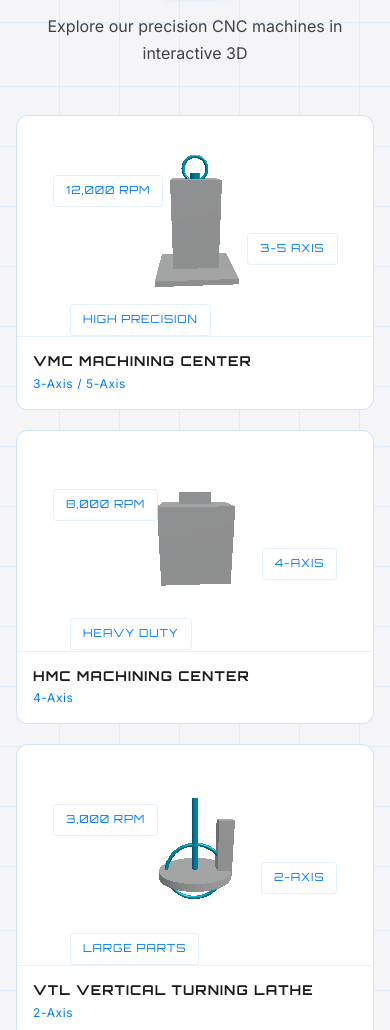
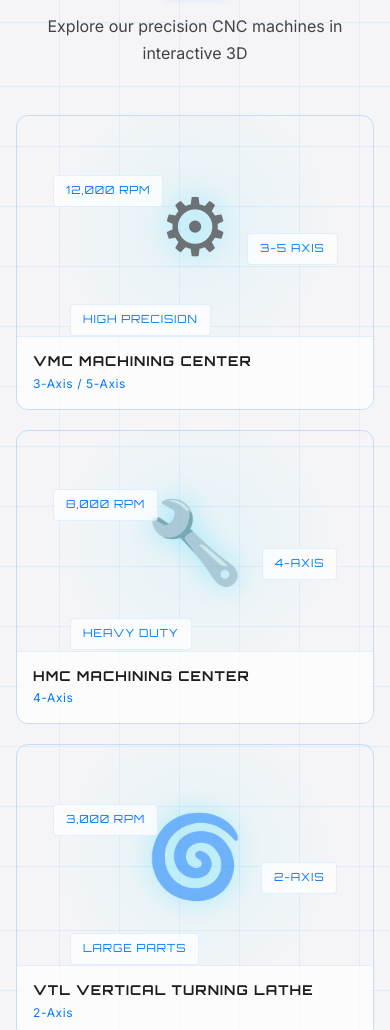
Before and after one commit to PreethamGowda-B/futuristiccncsolutions, a website: page index.html in a window 390 px wide. Shown: the part 4982-6012 px from the top of the page. Drawn offline with nearby package versions, Linux system fonts and the light colour scheme; animation ran at ten frames a second.

Commit message:
perf: single shared WebGL renderer for all machine canvases
Replace 3 separate WebGLRenderer instances with one shared renderer
using scissor/viewport rendering. This eliminates 2 extra GPU contexts
and their associated driver overhead — the primary cause of lag on
mobile and mid-range devices.

- Single renderer draws into each machine-viewport's screen rect per frame
- Rendering skipped entirely when machine-showcase is off-screen
- Mobile/low-end devices get CSS icon fallbacks (zero GPU cost)
- Reduced geometry segment counts (torus/cylinder) for lower vertex load
- machine-info and spec-tags z-indexed above shared canvas layer

```diff
--- a/css/components.css
+++ b/css/components.css
@@ -370,9 +370,17 @@ textarea.error {
   border-radius: 12px;
   overflow: hidden;
   border: 1px solid var(--color-accent-border);
-  background: var(--color-bg-secondary);
+  background: transparent;   /* shared renderer canvas shows through */
   transition: var(--transition-medium);
   cursor: pointer;
+  isolation: isolate;        /* keep spec-tags and machine-info above shared canvas */
+}
+
+/* Ensure machine info and spec tags render above the shared WebGL canvas (z-index 5) */
+.machine-info,
+.spec-tag {
+  position: relative;
+  z-index: 6;
 }
 
 .machine-viewport:hover {
@@ -976,8 +984,27 @@ textarea.error {
   display: block;
 }
 
+/* CSS fallback shown on mobile instead of WebGL canvas */
+.machine-canvas-fallback {
+  width: 100%;
+  height: 300px;
+  display: flex;
+  align-items: center;
+  justify-content: center;
+  background: radial-gradient(circle at 50% 50%, rgba(0,212,255,0.08) 0%, transparent 70%);
+}
+
+.mcf-icon {
+  font-size: 5rem;
+  opacity: 0.6;
+  filter: drop-shadow(0 0 12px rgba(0,212,255,0.5));
+}
+
 @media (max-width: 767px) {
   .machine-canvas {
+    height: 220px;
+  }
+  .machine-canvas-fallback {
     height: 220px;
   }
   .machine-grid {
--- a/js/machines.js
+++ b/js/machines.js
@@ -1,7 +1,14 @@
 /**
  * machines.js — Machine Showcase 3D Models
- * Manages three interactive CNC machine representations using Three.js.
- * Falls back to procedural geometry if GLTF models are unavailable.
+ *
+ * ARCHITECTURE: Single shared WebGLRenderer using scissor + viewport rendering.
+ * Instead of 3 separate WebGL contexts (which each consume GPU memory and
+ * driver overhead), one renderer draws into each canvas's screen region per
+ * frame. This cuts GPU context overhead by ~66% and is the standard approach
+ * for multi-canvas Three.js scenes.
+ *
+ * On mobile the 3D canvases are replaced with static CSS placeholders to
+ * eliminate WebGL overhead entirely on constrained devices.
  */
 
 import * as THREE from 'three';
@@ -14,7 +21,6 @@ const MACHINES = [
     axes:         '3-Axis / 5-Axis',
     spindleSpeed: '12,000 RPM',
     applications: ['Mold Making', 'Aerospace Parts', 'Automotive Components'],
-    geometry:     'procedural',
   },
   {
     id:           'hmc',
@@ -22,7 +28,6 @@ const MACHINES = [
     axes:         '4-Axis',
     spindleSpeed: '8,000 RPM',
     applications: ['Heavy Machining', 'Batch Production', 'Complex Housings'],
-    geometry:     'procedural',
   },
   {
     id:           'vtl',
@@ -30,117 +35,126 @@ const MACHINES = [
     axes:         '2-Axis',
     spindleSpeed: '3,000 RPM',
     applications: ['Large Diameter Parts', 'Flanges', 'Heavy Engineering'],
-    geometry:     'procedural',
   },
 ];
 
+// ─── Performance tier detection ───────────────────────────────────────────────
+// On mobile or low-core devices, skip WebGL entirely and show CSS placeholders.
+const isMobile = /Mobi|Android|iPhone|iPad/i.test(navigator.userAgent) ||
+                 window.innerWidth < 768;
+const isLowEnd = navigator.hardwareConcurrency <= 2;
+const useWebGL = !isMobile && !isLowEnd;
+
 // ─── Module state ─────────────────────────────────────────────────────────────
-const machineGroups   = [];   // THREE.Group per machine
-const machineScenes   = [];   // THREE.Scene per canvas
-const machineRenderers = [];  // THREE.WebGLRenderer per canvas
-const machineCameras  = [];   // THREE.PerspectiveCamera per canvas
-const rotationSpeeds  = [];   // current Y-rotation speed per machine
-const rimLights       = [];   // neon rim PointLight per machine (null when inactive)
-const visibleFlags    = [];   // whether each canvas is in the viewport
+let sharedRenderer = null;      // single THREE.WebGLRenderer
+const scenes        = [];       // THREE.Scene per machine
+const cameras       = [];       // THREE.PerspectiveCamera per machine
+const groups        = [];       // THREE.Group per machine
+const rotSpeeds     = [];       // Y-rotation speed per machine
+const rimLights     = [];       // neon rim PointLight per machine
+const canvasEls     = [];       // HTMLCanvasElement references
+let   showcaseVisible = false;  // IntersectionObserver flag
 
-const BASE_SPEED = 0.003;     // radians per frame at 60fps equivalent
-const isMobile   = window.innerWidth < 768 || navigator.hardwareConcurrency < 4;
+const BASE_SPEED = 0.003;
 
 // ─── initMachines ─────────────────────────────────────────────────────────────
-/**
- * Create a renderer/scene/camera for each .machine-canvas element and
- * build procedural machine geometry.
- */
 export function initMachines() {
-  const canvases = document.querySelectorAll('.machine-canvas');
+  const viewports = document.querySelectorAll('.machine-viewport');
 
-  // IntersectionObserver to pause rendering of off-screen canvases
-  const observer = new IntersectionObserver((entries) => {
-    entries.forEach(entry => {
-      const idx = Array.from(canvases).indexOf(entry.target);
-      if (idx >= 0) visibleFlags[idx] = entry.isIntersecting;
-    });
-  }, { threshold: 0.1 });
+  if (!useWebGL) {
+    // Mobile / low-end: replace canvases with lightweight CSS placeholders
+    _injectCSSFallbacks(viewports);
+    _wireSpecPanel();
+    return;
+  }
 
-  canvases.forEach((canvas, idx) => {
-    // Per-machine renderer — disable shadows and cap pixel ratio for performance
-    const renderer = new THREE.WebGLRenderer({ canvas, antialias: !isMobile, alpha: true });
-    renderer.setPixelRatio(isMobile ? 1 : Math.min(window.devicePixelRatio, 2));
-    renderer.setSize(canvas.clientWidth || 400, canvas.clientHeight || 300);
-    renderer.shadowMap.enabled = false;  // shadows disabled — too expensive for 3 simultaneous renderers
-    renderer.toneMapping = THREE.ACESFilmicToneMapping;
-    machineRenderers.push(renderer);
+  // Create ONE shared renderer — no canvas attached yet (we use setViewport/setScissor)
+  sharedRenderer = new THREE.WebGLRenderer({
+    antialias: false,   // off for performance; looks fine at normal viewing distance
+    alpha:     true,
+    powerPreference: 'high-performance',
+  });
+  sharedRenderer.setPixelRatio(Math.min(window.devicePixelRatio, 1.5));
+  sharedRenderer.shadowMap.enabled = false;
+  sharedRenderer.toneMapping = THREE.ACESFilmicToneMapping;
+  sharedRenderer.autoClear = false; // we clear manually per viewport
 
-    // Per-machine scene
+  // Size the shared canvas to full window; it sits behind all machine-viewports
+  const sharedCanvas = sharedRenderer.domElement;
+  sharedCanvas.style.cssText = `
+    position: fixed;
+    top: 0; left: 0;
+    width: 100%; height: 100%;
+    pointer-events: none;
+    z-index: 5;
+  `;
+  document.body.appendChild(sharedCanvas);
+  _resizeSharedRenderer();
+
+  // Build a scene + camera + group per machine viewport
+  viewports.forEach((vp, idx) => {
+    const canvas = vp.querySelector('.machine-canvas');
+    canvasEls.push(canvas);
+
+    // Hide the individual canvas elements — rendering happens on sharedCanvas
+    if (canvas) canvas.style.display = 'none';
+
     const scene = new THREE.Scene();
-    machineScenes.push(scene);
-
-    // Lights — simplified for performance
     scene.add(new THREE.AmbientLight(0xffffff, 1.5));
     const dir = new THREE.DirectionalLight(0xffffff, 2.0);
     dir.position.set(5, 10, 5);
-    dir.castShadow = false;
     scene.add(dir);
-    const neon = new THREE.PointLight(0x00D4FF, 2, 20);
+    const neon = new THREE.PointLight(0x00D4FF, 1.5, 20);
     neon.position.set(-3, 3, 3);
     scene.add(neon);
+    scenes.push(scene);
 
-    // Per-machine camera
-    const w = canvas.clientWidth  || 400;
-    const h = canvas.clientHeight || 300;
-    const camera = new THREE.PerspectiveCamera(60, w / h, 0.1, 100);
+    const camera = new THREE.PerspectiveCamera(60, 1, 0.1, 100);
     camera.position.set(0, 1.5, 5);
     camera.lookAt(0, 0, 0);
-    machineCameras.push(camera);
+    cameras.push(camera);
 
-    // Build procedural machine group
     const group = _buildMachineGeometry(idx);
     scene.add(group);
-    machineGroups.push(group);
+    groups.push(group);
 
-    rotationSpeeds.push(BASE_SPEED);
+    rotSpeeds.push(BASE_SPEED);
     rimLights.push(null);
-    visibleFlags.push(true);
-
-    // Observe for visibility
-    observer.observe(canvas);
   });
 
-  // Wire spec panel close button
-  const closeBtn = document.querySelector('.spec-panel-close');
-  if (closeBtn) {
-    closeBtn.addEventListener('click', _closeSpecPanel);
+  // Pause rendering when machine showcase is off-screen
+  const section = document.getElementById('machine-showcase');
+  if (section) {
+    new IntersectionObserver(
+      ([entry]) => { showcaseVisible = entry.isIntersecting; },
+      { threshold: 0.05 }
+    ).observe(section);
   }
-  // Close on Escape key
-  document.addEventListener('keydown', (e) => {
-    if (e.key === 'Escape') _closeSpecPanel();
-  });
+
+  // Handle window resize
+  window.addEventListener('resize', _resizeSharedRenderer, { passive: true });
+
+  _wireSpecPanel();
 }
 
 // ─── onMachineHover ───────────────────────────────────────────────────────────
 export function onMachineHover(index) {
-  if (index < 0 || index >= machineGroups.length) return;
-
-  // 3× rotation speed
-  rotationSpeeds[index] = BASE_SPEED * 3;
-
-  // Add rim light if not already present
+  if (!useWebGL || index < 0 || index >= groups.length) return;
+  rotSpeeds[index] = BASE_SPEED * 3;
   if (!rimLights[index]) {
     const rim = new THREE.PointLight(0x00D4FF, 3, 10);
     rim.position.set(0, 0, -3);
-    machineGroups[index].add(rim);
+    groups[index].add(rim);
     rimLights[index] = rim;
   }
 }
 
 // ─── onMachineLeave ───────────────────────────────────────────────────────────
 export function onMachineLeave(index) {
-  if (index < 0 || index >= machineGroups.length) return;
-
-  rotationSpeeds[index] = BASE_SPEED;
-
+  if (!useWebGL || index < 0 || index >= groups.length) return;
+  rotSpeeds[index] = BASE_SPEED;
   if (rimLights[index]) {
-    machineGroups[index].remove(rimLights[index]);
+    groups[index].remove(rimLights[index]);
     rimLights[index].dispose?.();
     rimLights[index] = null;
   }
@@ -150,12 +164,11 @@ export function onMachineLeave(index) {
 export function onMachineClick(index) {
   if (index < 0 || index >= MACHINES.length) return;
 
-  const machine   = MACHINES[index];
-  const panel     = document.getElementById('spec-panel');
-  const content   = document.getElementById('spec-panel-content');
+  const machine = MACHINES[index];
+  const panel   = document.getElementById('spec-panel');
+  const content = document.getElementById('spec-panel-content');
   if (!panel || !content) return;
 
-  // Populate spec panel
   content.innerHTML = `
     <h3>${machine.name}</h3>
     <div class="spec-row">
@@ -172,34 +185,25 @@ export function onMachineClick(index) {
     </div>
   `;
 
-  // Ensure panel is visible before animating
   panel.setAttribute('aria-hidden', 'false');
   panel.style.display = 'block';
-
-  // Prevent body scroll while panel is open
   document.body.style.overflow = 'hidden';
 
-  // Slide in from right using GSAP
   if (typeof gsap !== 'undefined') {
-    gsap.fromTo(panel,
-      { x: '100%' },
-      { x: '0%', duration: 0.4, ease: 'power3.out' }
-    );
+    gsap.fromTo(panel, { x: '100%' }, { x: '0%', duration: 0.4, ease: 'power3.out' });
   } else {
     panel.style.transform = 'translateX(0)';
   }
 }
 
-// ─── _closeSpecPanel ─────────────────────────────────────────────────────────
+// ─── closeSpecPanel ───────────────────────────────────────────────────────────
 export function closeSpecPanel() {
   const panel = document.getElementById('spec-panel');
   if (!panel || panel.getAttribute('aria-hidden') === 'true') return;
 
   if (typeof gsap !== 'undefined') {
     gsap.to(panel, {
-      x: '100%',
-      duration: 0.3,
-      ease: 'power3.in',
+      x: '100%', duration: 0.3, ease: 'power3.in',
       onComplete: () => {
         panel.setAttribute('aria-hidden', 'true');
         panel.style.display = '';
@@ -213,85 +217,130 @@ export function closeSpecPanel() {
   }
 }
 
-function _closeSpecPanel() {
-  closeSpecPanel();
+// ─── updateMachines ───────────────────────────────────────────────────────────
+export function updateMachines(delta) {
+  if (!useWebGL || !sharedRenderer || !showcaseVisible) return;
+
+  const renderer = sharedRenderer;
+  const dpr      = renderer.getPixelRatio();
+
+  renderer.clear();
+
+  const viewports = document.querySelectorAll('.machine-viewport');
+
+  viewports.forEach((vp, idx) => {
+    if (idx >= scenes.length) return;
+
+    // Rotate the group
+    groups[idx].rotation.y += rotSpeeds[idx];
+
+    // Get the viewport's position in the window
+    const rect = vp.getBoundingClientRect();
+
+    // Skip if off-screen
+    if (rect.bottom < 0 || rect.top > window.innerHeight ||
+        rect.right  < 0 || rect.left > window.innerWidth) return;
+
+    // Convert CSS pixels → physical pixels for scissor/viewport
+    const x      = Math.round(rect.left   * dpr);
+    const y      = Math.round((window.innerHeight - rect.bottom) * dpr);
+    const width  = Math.round(rect.width  * dpr);
+    const height = Math.round(rect.height * dpr);
+
+    if (width <= 0 || height <= 0) return;
+
+    // Update camera aspect
+    cameras[idx].aspect = rect.width / rect.height;
+    cameras[idx].updateProjectionMatrix();
+
+    renderer.setViewport(x, y, width, height);
+    renderer.setScissor(x, y, width, height);
+    renderer.setScissorTest(true);
+    renderer.clearDepth();
+    renderer.render(scenes[idx], cameras[idx]);
+  });
+
+  renderer.setScissorTest(false);
 }
 
-// ─── updateMachines ───────────────────────────────────────────────────────────
+// ─── enableOrbitControls ─────────────────────────────────────────────────────
+export function enableOrbitControls(canvas, index) {
+  // canvas param kept for API compatibility; we listen on the viewport element
+  const vp = document.querySelectorAll('.machine-viewport')[index];
+  if (!vp || !useWebGL) return;
+
+  let isDragging = false, prevX = 0, prevY = 0;
+  const onDown = (x, y) => { isDragging = true; prevX = x; prevY = y; };
+  const onMove = (x, y) => {
+    if (!isDragging || !groups[index]) return;
+    groups[index].rotation.y += (x - prevX) * 0.01;
+    groups[index].rotation.x += (y - prevY) * 0.01;
+    prevX = x; prevY = y;
+  };
+  const onUp = () => { isDragging = false; };
+
+  vp.addEventListener('mousedown',  e => onDown(e.clientX, e.clientY));
+  vp.addEventListener('mousemove',  e => onMove(e.clientX, e.clientY));
+  vp.addEventListener('mouseup',    onUp);
+  vp.addEventListener('mouseleave', onUp);
+  vp.addEventListener('touchstart', e => { const t = e.touches[0]; onDown(t.clientX, t.clientY); }, { passive: true });
+  vp.addEventListener('touchmove',  e => { const t = e.touches[0]; onMove(t.clientX, t.clientY); }, { passive: true });
+  vp.addEventListener('touchend',   onUp);
+}
+
+// ─── Private helpers ──────────────────────────────────────────────────────────
+
+function _resizeSharedRenderer() {
+  if (!sharedRenderer) return;
+  sharedRenderer.setSize(window.innerWidth, window.innerHeight);
+}
+
+function _wireSpecPanel() {
+  const closeBtn = document.querySelector('.spec-panel-close');
+  if (closeBtn) closeBtn.addEventListener('click', closeSpecPanel);
+  document.addEventListener('keydown', e => { if (e.key === 'Escape') closeSpecPanel(); });
+}
+
 /**
- * Per-frame update: rotate each machine and re-render its canvas.
- * Skips canvases that are not currently visible in the viewport.
- * @param {number} delta  Seconds since last frame.
+ * On mobile: replace each .machine-canvas with a styled CSS div showing
+ * the machine name and icon — zero GPU cost.
  */
-export function updateMachines(delta) {
-  machineGroups.forEach((group, idx) => {
-    // Skip rendering if canvas is off-screen — major perf win
-    if (!visibleFlags[idx]) return;
-    group.rotation.y += rotationSpeeds[idx];
-    machineRenderers[idx].render(machineScenes[idx], machineCameras[idx]);
+function _injectCSSFallbacks(viewports) {
+  const icons = ['⚙', '🔧', '🌀'];
+  viewports.forEach((vp, idx) => {
+    const canvas = vp.querySelector('.machine-canvas');
+    if (!canvas) return;
+    const fallback = document.createElement('div');
+    fallback.className = 'machine-canvas-fallback';
+    fallback.setAttribute('aria-hidden', 'true');
+    fallback.innerHTML = `<span class="mcf-icon">${icons[idx] || '⚙'}</span>`;
+    canvas.replaceWith(fallback);
   });
 }
 
-// ─── enableOrbitControls ─────────────────────────────────────────────────────
-/**
- * Attach drag-rotate interaction to a machine canvas.
- * Uses a custom mouse/touch implementation (no OrbitControls dependency).
- * @param {HTMLCanvasElement} canvas
- * @param {number} index
- */
-export function enableOrbitControls(canvas, index) {
-  let isDragging = false;
-  let prevX = 0, prevY = 0;
-
-  function onDown(x, y) { isDragging = true; prevX = x; prevY = y; }
-  function onMove(x, y) {
-    if (!isDragging) return;
-    const dx = x - prevX;
-    const dy = y - prevY;
-    if (machineGroups[index]) {
-      machineGroups[index].rotation.y += dx * 0.01;
-      machineGroups[index].rotation.x += dy * 0.01;
-    }
-    prevX = x; prevY = y;
-  }
-  function onUp() { isDragging = false; }
-
-  canvas.addEventListener('mousedown',  e => onDown(e.clientX, e.clientY));
-  canvas.addEventListener('mousemove',  e => onMove(e.clientX, e.clientY));
-  canvas.addEventListener('mouseup',    onUp);
-  canvas.addEventListener('mouseleave', onUp);
-
-  canvas.addEventListener('touchstart', e => { const t = e.touches[0]; onDown(t.clientX, t.clientY); }, { passive: true });
-  canvas.addEventListener('touchmove',  e => { const t = e.touches[0]; onMove(t.clientX, t.clientY); }, { passive: true });
-  canvas.addEventListener('touchend',   onUp);
-}
-
-// ─── Private: procedural geometry ────────────────────────────────────────────
 function _buildMachineGeometry(index) {
-  const group   = new THREE.Group();
-  const metal   = new THREE.MeshStandardMaterial({ metalness: 0.6, roughness: 0.3, color: 0xdddddd });
-  const accent  = new THREE.MeshStandardMaterial({ metalness: 0.8, roughness: 0.2, color: 0x00D4FF, emissive: 0x003344 });
+  const group  = new THREE.Group();
+  const metal  = new THREE.MeshStandardMaterial({ metalness: 0.6, roughness: 0.3, color: 0xdddddd });
+  const accent = new THREE.MeshStandardMaterial({ metalness: 0.8, roughness: 0.2, color: 0x00D4FF, emissive: 0x003344 });
 
   if (index === 0) {
-    // VMC — vertical column + table + spindle
-    group.add(_mesh(new THREE.BoxGeometry(1.2, 2.5, 1.0), metal, [0, 0, 0]));
-    group.add(_mesh(new THREE.BoxGeometry(2.0, 0.15, 1.5), metal, [0, -1.1, 0.3]));
-    group.add(_mesh(new THREE.CylinderGeometry(0.12, 0.12, 1.2, 16), accent, [0, 0.8, 0]));
-    group.add(_mesh(new THREE.CylinderGeometry(0.06, 0.06, 0.4, 12), metal, [0, 0.1, 0]));
-    group.add(_mesh(new THREE.TorusGeometry(0.3, 0.04, 8, 24), accent, [0, 1.5, 0]));
+    // VMC
+    group.add(_mesh(new THREE.BoxGeometry(1.2, 2.5, 1.0), metal,  [0,    0,    0]));
+    group.add(_mesh(new THREE.BoxGeometry(2.0, 0.15, 1.5), metal, [0,   -1.1,  0.3]));
+    group.add(_mesh(new THREE.CylinderGeometry(0.12, 0.12, 1.2, 12), accent, [0, 0.8, 0]));
+    group.add(_mesh(new THREE.TorusGeometry(0.3, 0.04, 6, 16), accent, [0, 1.5, 0]));
   } else if (index === 1) {
-    // HMC — horizontal spindle
-    group.add(_mesh(new THREE.BoxGeometry(2.0, 1.8, 1.2), metal, [0, 0, 0]));
-    group.add(_mesh(new THREE.CylinderGeometry(0.14, 0.14, 1.6, 16), accent, [0, 0, 0]));
+    // HMC
+    group.add(_mesh(new THREE.BoxGeometry(2.0, 1.8, 1.2), metal,  [0, 0, 0]));
+    group.add(_mesh(new THREE.CylinderGeometry(0.14, 0.14, 1.6, 12), accent, [0, 0, 0]));
     group.rotation.z = Math.PI / 2;
-    group.add(_mesh(new THREE.BoxGeometry(0.8, 0.8, 0.15), metal, [0.9, 0, 0]));
-    group.add(_mesh(new THREE.TorusGeometry(0.25, 0.04, 8, 24), accent, [0.9, 0, 0]));
+    group.add(_mesh(new THREE.TorusGeometry(0.25, 0.04, 6, 16), accent, [0.9, 0, 0]));
   } else {
-    // VTL — vertical turning lathe (large disc + column)
-    group.add(_mesh(new THREE.CylinderGeometry(1.0, 1.0, 0.2, 32), metal, [0, -0.5, 0]));
-    group.add(_mesh(new THREE.CylinderGeometry(0.08, 0.08, 2.0, 12), accent, [0, 0.5, 0]));
+    // VTL
+    group.add(_mesh(new THREE.CylinderGeometry(1.0, 1.0, 0.2, 24), metal,  [0, -0.5, 0]));
+    group.add(_mesh(new THREE.CylinderGeometry(0.08, 0.08, 2.0, 10), accent, [0, 0.5, 0]));
     group.add(_mesh(new THREE.BoxGeometry(0.4, 1.5, 0.4), metal, [0.8, 0.2, 0]));
-    group.add(_mesh(new THREE.TorusGeometry(0.8, 0.05, 8, 32), accent, [0, -0.5, 0]));
+    group.add(_mesh(new THREE.TorusGeometry(0.8, 0.05, 6, 24), accent, [0, -0.5, 0]));
   }
 
   return group;
@@ -300,7 +349,5 @@ function _buildMachineGeometry(index) {
 function _mesh(geometry, material, position) {
   const mesh = new THREE.Mesh(geometry, material);
   mesh.position.set(...position);
-  mesh.castShadow    = true;
-  mesh.receiveShadow = true;
   return mesh;
 }
```
